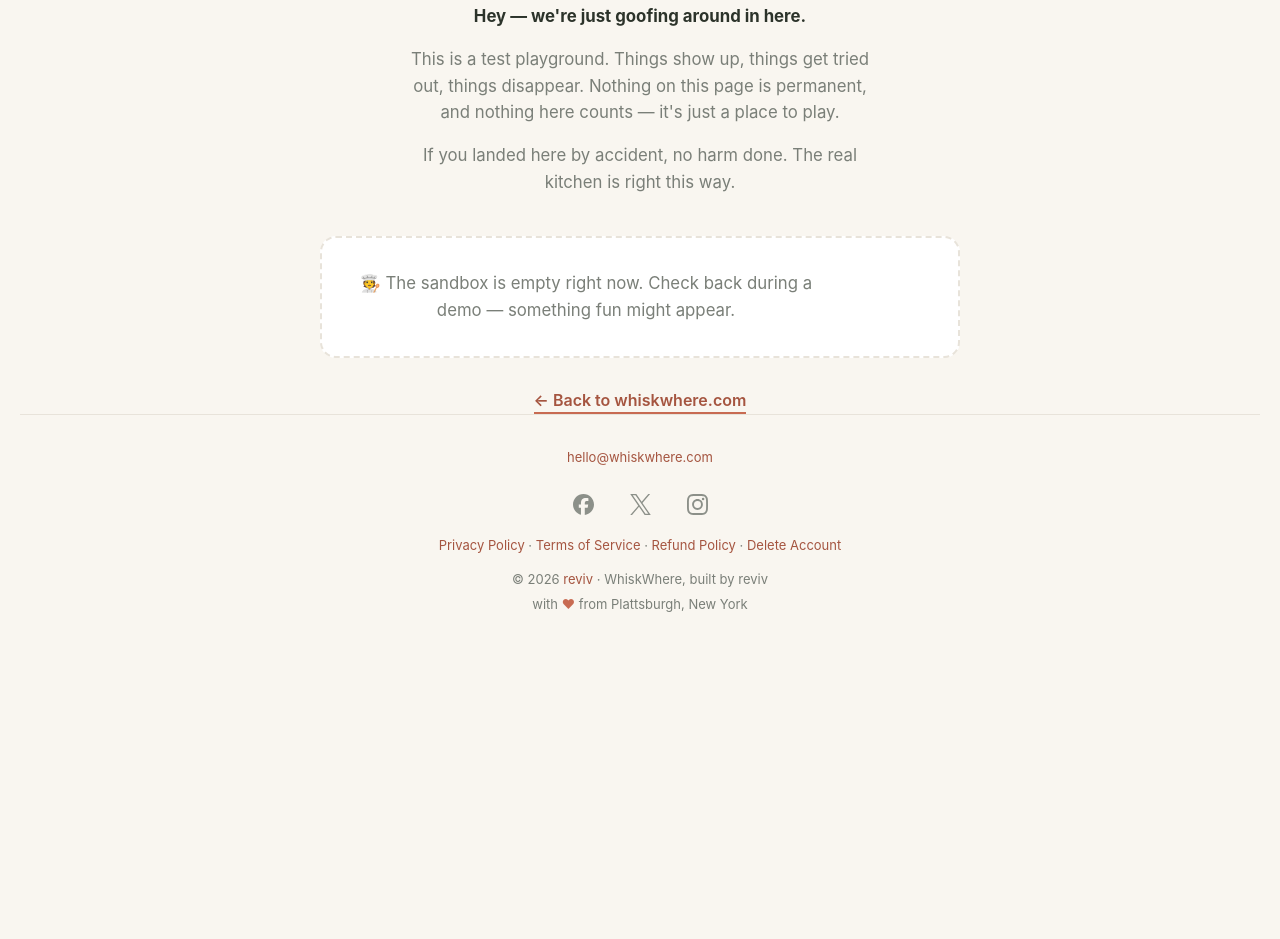
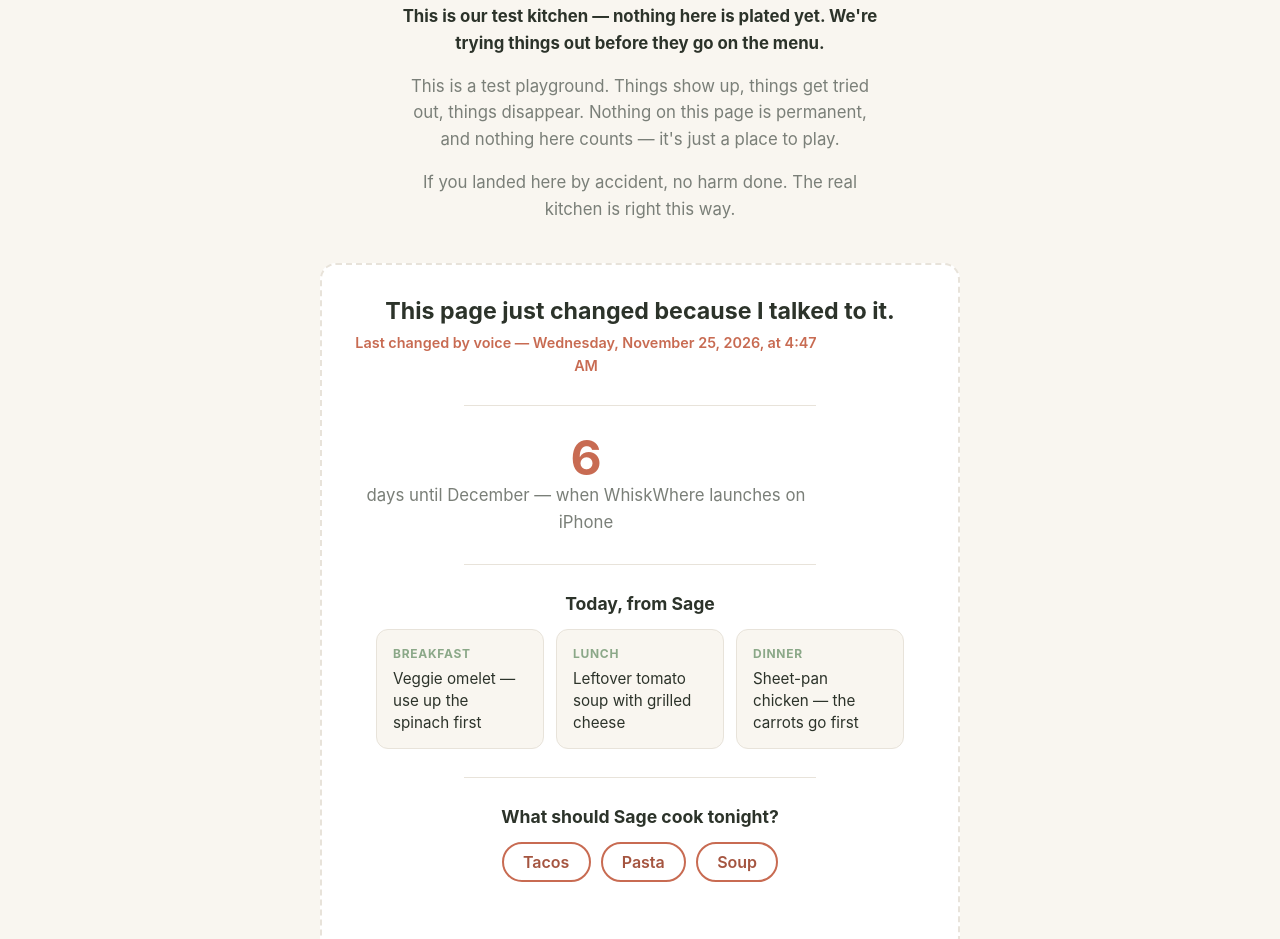
Before and after one commit to dmcneillie/reviv-sites, a plain HTML site: page whiskwhere.com/sandbox/index.html in a window 1280 px wide. Shown: the part 180-1119 px from the top of the page. Before the commit the page ends 829 px from the top, so only its background shows below. Drawn offline with Linux system fonts and the light colour scheme.

Commit message:
Sandbox: WhiskWhere-first title, test-kitchen line, voice-change headline, launch countdown, Sage meal strip, cook-tonight poll

```diff
--- a/whiskwhere.com/sandbox/index.html
+++ b/whiskwhere.com/sandbox/index.html
@@ -3,7 +3,7 @@
 <head>
 <meta charset="UTF-8">
 <meta name="viewport" content="width=device-width, initial-scale=1.0">
-<title>The Sandbox — WhiskWhere</title>
+<title>WhiskWhere — The Sandbox</title>
 <meta name="description" content="A little test playground on whiskwhere.com. Nothing here is permanent — this is where we play.">
 <meta name="robots" content="noindex">
 <link rel="icon" type="image/svg+xml" href="/favicon.svg">
@@ -53,6 +53,20 @@
   .social a:hover { opacity: 1; }
   .social svg.soc { height: 21px; width: 21px; }
   .legal { margin: 2px 0 10px; }
+  .voice-change h2 { font-size: 1.45rem; font-weight: 700; margin-bottom: 0.4rem; }
+  .voice-change .stamp { font-size: 0.9rem; color: #C86B52; font-weight: 600; margin-bottom: 0; }
+  .divider { border: none; border-top: 1px solid #E8E3DA; margin: 1.75rem auto; width: 60%; }
+  .count-num { font-size: 3rem; font-weight: 700; color: #C86B52; line-height: 1; margin-bottom: 0.25rem; }
+  .countdown p { margin-bottom: 0; }
+  .meal-strip h3, .poll h3 { font-size: 1.1rem; margin-bottom: 0.9rem; }
+  .meals { display: flex; gap: 12px; justify-content: center; flex-wrap: wrap; }
+  .meal { background: #F9F6F0; border: 1px solid #E8E3DA; border-radius: 12px; padding: 0.9rem 1rem; width: 168px; text-align: left; }
+  .meal .when { font-size: 0.75rem; font-weight: 700; letter-spacing: 0.06em; text-transform: uppercase; color: #8BA888; margin-bottom: 0.3rem; }
+  .meal .what { font-size: 0.95rem; color: #2C332A; line-height: 1.45; margin-bottom: 0; }
+  .poll-buttons { display: flex; gap: 10px; justify-content: center; flex-wrap: wrap; }
+  .poll-buttons button { font: inherit; font-weight: 600; color: #A55540; background: #FFFFFF; border: 2px solid #C86B52; border-radius: 999px; padding: 0.5rem 1.2rem; cursor: pointer; }
+  .poll-buttons button:hover { background: #C86B52; color: #FFFFFF; }
+  .poll-result { margin-top: 0.9rem; font-weight: 600; color: #2C332A; margin-bottom: 0; min-height: 1.4em; }
 </style>
 </head>
 <body>
@@ -61,13 +75,57 @@
 
 <h1>Welcome to the <span class="accent">Sandbox</span></h1>
 
-<p><strong>Hey — we're just goofing around in here.</strong></p>
+<p><strong>This is our test kitchen — nothing here is plated yet. We're trying things out before they go on the menu.</strong></p>
 <p>This is a test playground. Things show up, things get tried out, things disappear. Nothing on this page is permanent, and nothing here counts — it's just a place to play.</p>
 <p>If you landed here by accident, no harm done. The real kitchen is right this way.</p>
 
 <div class="play-area" id="play-area">
-  <p>🧑‍🍳 The sandbox is empty right now. Check back during a demo — something fun might appear.</p>
+  <div class="voice-change">
+    <h2>This page just changed because I talked to it.</h2>
+    <p class="stamp">Last changed by voice — Wednesday, November 25, 2026, at 4:47 AM</p>
+  </div>
+
+  <hr class="divider">
+
+  <div class="countdown">
+    <p class="count-num"><span id="cd-days">&ndash;</span></p>
+    <p>days until December &mdash; when WhiskWhere launches on iPhone</p>
+  </div>
+
+  <hr class="divider">
+
+  <div class="meal-strip">
+    <h3>Today, from Sage</h3>
+    <div class="meals">
+      <div class="meal"><p class="when">Breakfast</p><p class="what">Veggie omelet &mdash; use up the spinach first</p></div>
+      <div class="meal"><p class="when">Lunch</p><p class="what">Leftover tomato soup with grilled cheese</p></div>
+      <div class="meal"><p class="when">Dinner</p><p class="what">Sheet-pan chicken &mdash; the carrots go first</p></div>
+    </div>
+  </div>
+
+  <hr class="divider">
+
+  <div class="poll">
+    <h3>What should Sage cook tonight?</h3>
+    <div class="poll-buttons">
+      <button type="button" onclick="vote('Tacos')">Tacos</button>
+      <button type="button" onclick="vote('Pasta')">Pasta</button>
+      <button type="button" onclick="vote('Soup')">Soup</button>
+    </div>
+    <p class="poll-result" id="poll-result"></p>
+  </div>
 </div>
+
+<script>
+  (function () {
+    var target = new Date('2026-12-01T00:00:00-05:00').getTime();
+    var days = Math.max(0, Math.ceil((target - Date.now()) / 86400000));
+    document.getElementById('cd-days').textContent = days;
+  })();
+  function vote(choice) {
+    document.getElementById('poll-result').textContent = 'Good call \u2014 ' + choice.toLowerCase() + ' it is. Sage will plan around what you already have.';
+  }
+</script>
 
 <a class="home" href="/">← Back to whiskwhere.com</a>
 
```
